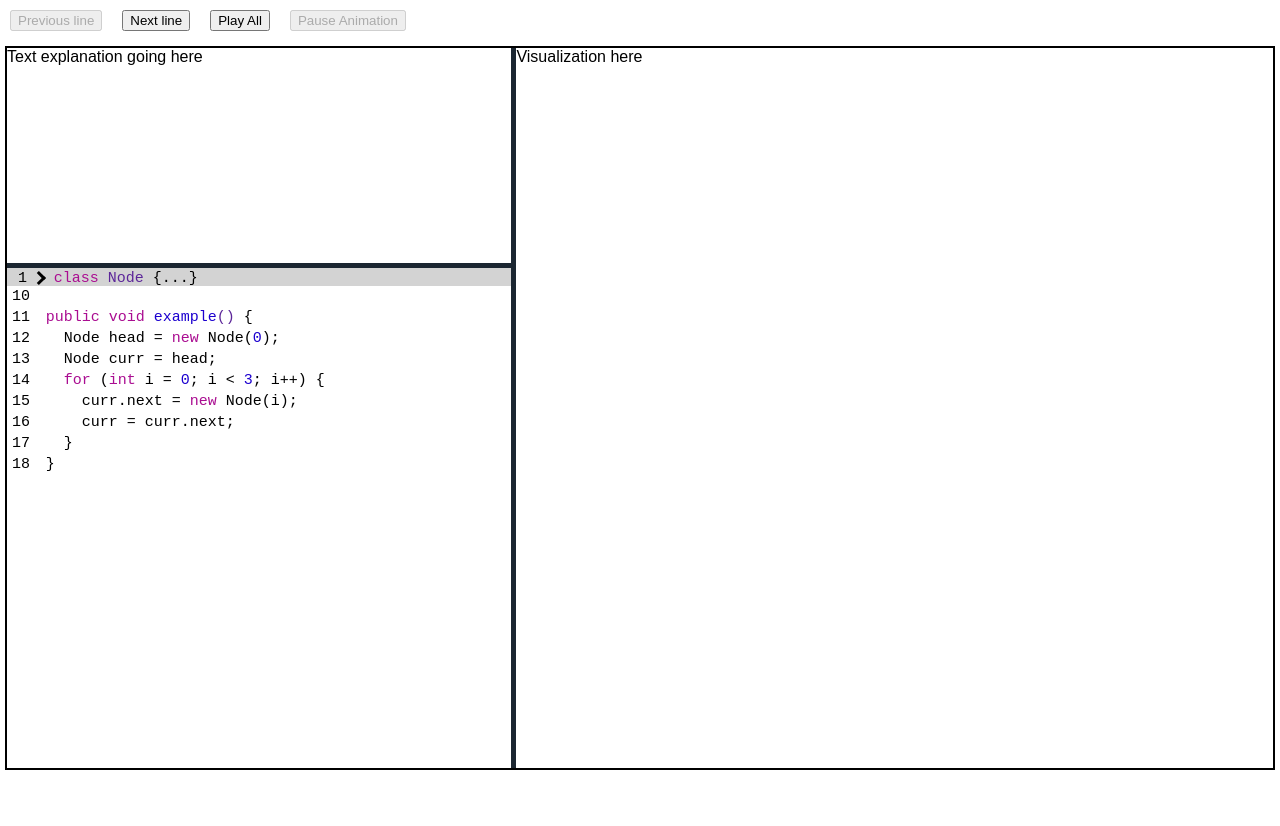
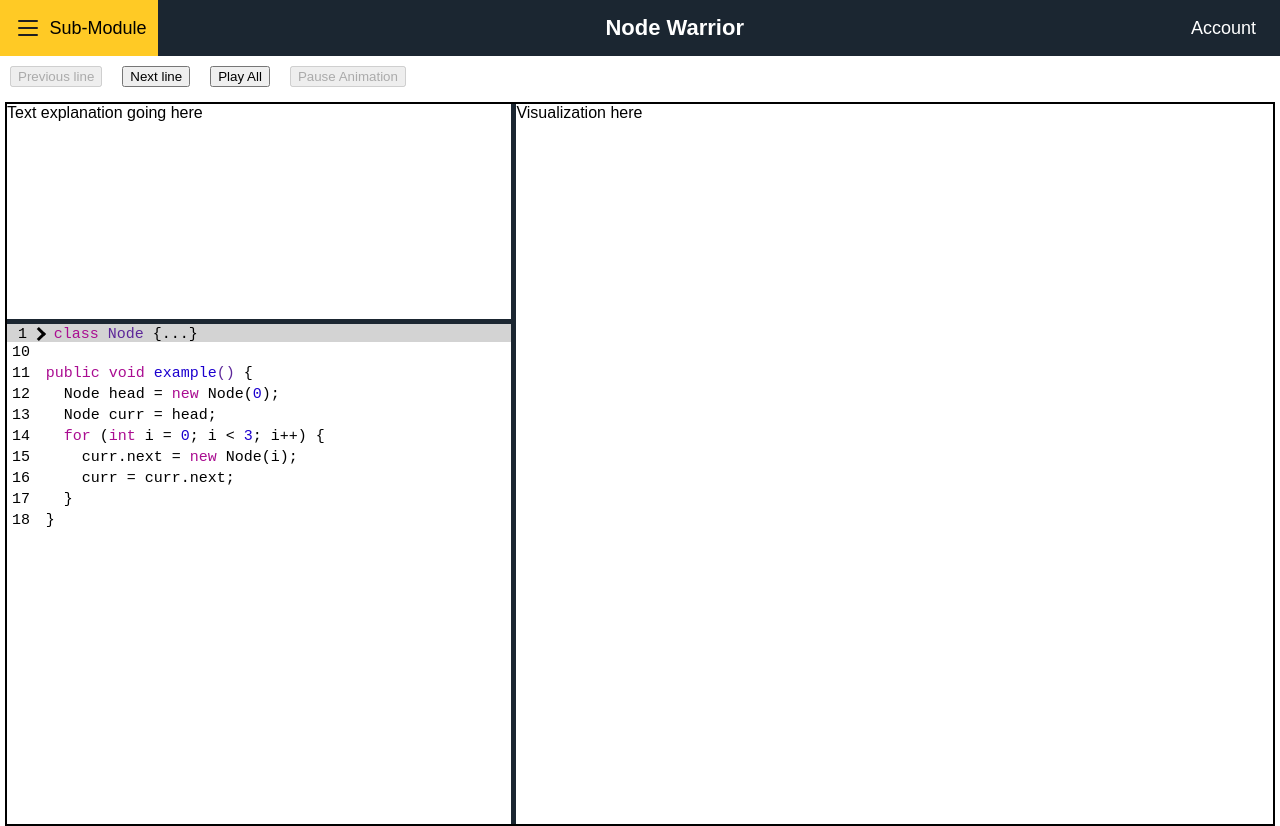
Before and after one commit to hawkticehurst/destructure-io, a React (Create React App) app: page / in a window 1280 px wide. Before the commit the page ends 800 px from the top, so only its background shows below. Built offline with nearby package versions, Linux system fonts and the light colour scheme.

Commit message:
Add NavBar component to App.js

```diff
--- a/src/components/App.js
+++ b/src/components/App.js
@@ -1,11 +1,13 @@
 import React from 'react';
 import LearningModule from './LearningModule';
+import NavBar from './common/NavBar';
 import '../App.css';
 
 function App() {
   return (
     <div className="App">
       {/* TODO going to put some form of routing here eventually */}
+      <NavBar brandTitle="Node Warrior" />
       <LearningModule />
     </div>
   );
```
